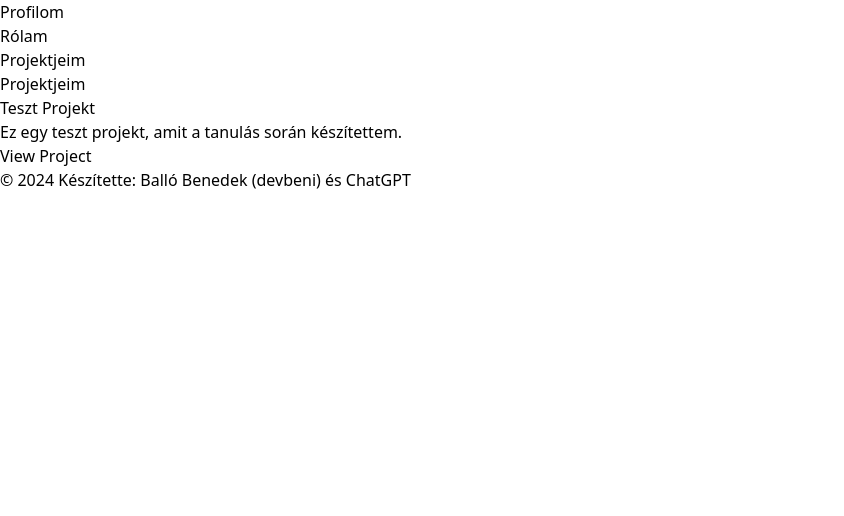
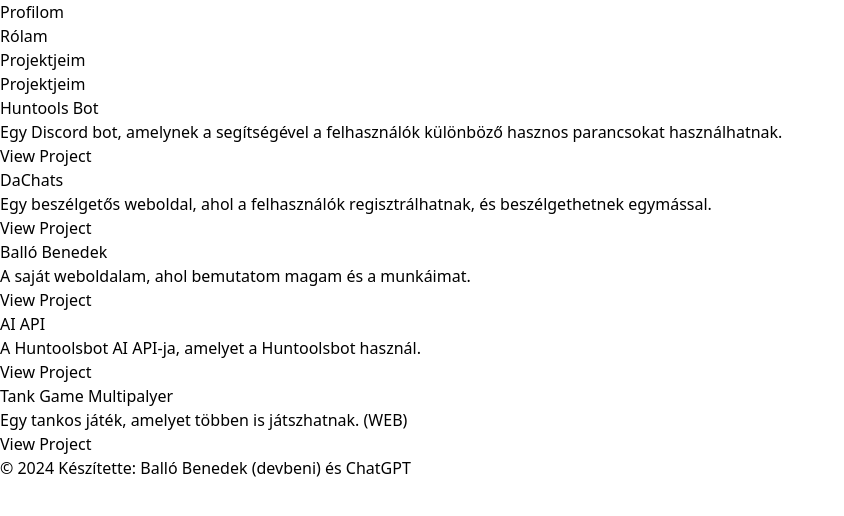
Before and after one commit to B3ni15/portfolio, a React (Vite) app: page /projects in a window 1280 px wide. Shown: the top 516 px of the page, without its empty margins (0-844 px from the left). Built offline with nearby package versions, Linux system fonts and the light colour scheme.

Commit message:
Update Projects component with new project details

```diff
--- a/src/Projects.tsx
+++ b/src/Projects.tsx
@@ -3,9 +3,29 @@ import { useState } from 'react';
 const Projects = () => {
     const [projects] = useState([
         {
-            title: 'Teszt Projekt',
-            description: 'Ez egy teszt projekt, amit a tanulás során készítettem.',
-            link: 'https://github.com/B3ni15/'
+            title: 'Huntools Bot',
+            description: 'Egy Discord bot, amelynek a segítségével a felhasználók különböző hasznos parancsokat használhatnak.',
+            link: 'https://huntools-bot.xyz'
+        },
+        {
+            title: 'DaChats',
+            description: 'Egy beszélgetős weboldal, ahol a felhasználók regisztrálhatnak, és beszélgethetnek egymással.',
+            link: 'https://dachats.online'
+        },
+        {
+            title: 'Balló Benedek',
+            description: 'A saját weboldalam, ahol bemutatom magam és a munkáimat.',
+            link: 'https://devbeni.tech'
+        },
+        {
+            title: 'AI API',
+            description: 'A Huntoolsbot AI API-ja, amelyet a Huntoolsbot használ.',
+            link: 'https://github.com/B3ni15/ai-api-doc'
+        },
+        {
+            title: 'Tank Game Multipalyer',
+            description: 'Egy tankos játék, amelyet többen is játszhatnak. (WEB)',
+            link: '',
         }
     ]);
 
```
